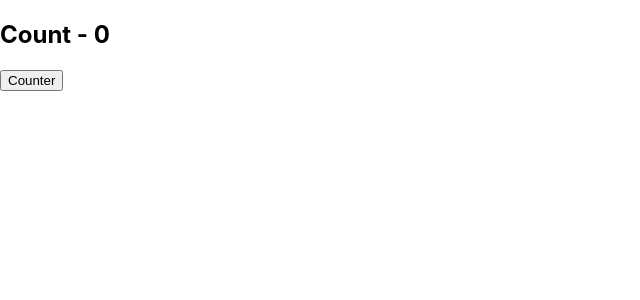
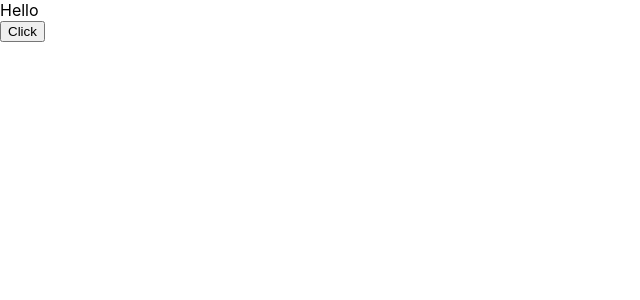
Before and after one commit to titli-soumili/react-practice, a React (Create React App) app: page / in a window 1280 px wide. Shown: the top 300 px of the page, without its empty margins (0-640 px from the left). Built offline with nearby package versions, Linux system fonts and the light colour scheme.

Commit message:
Modified EventBinding.js

```diff
--- a/src/App.js
+++ b/src/App.js
@@ -14,11 +14,11 @@ class App extends Component {
     return (
       <div className="App">
         {/* <ParentComponent/> */}
-        {/* <EventBind/> */}
+        <EventBind/>
         {/* <ClassClick/> */}
         {/* <FunctionClick/> */}
         {/* <Greet name="Danial" heroName="Harry"/> */}
-        <Counter/>
+        {/* <Counter/> */}
       </div>
     );
   }
--- a/src/components/bindingEventHandlers/EventBind.js
+++ b/src/components/bindingEventHandlers/EventBind.js
@@ -4,7 +4,7 @@ Things to remember:
     1. Why we bind event handlers in react app is purely because of the way "this" keyword works in Javascript and
         not because of how react works.
     2. There are 4 ways to bind event in react:
-        a) bindind in render                 - Try to avoid usig this approach due to having performance implication.
+        a) binding in render                 - Try to avoid usig this approach due to having performance implication.
         b) arrow function in render          - To some extent similar to the first approach and probably the easiest
                                                 way to pass the parameters. If your code doesn't involve re-rendring
                                                 nested children components, this approach is still an available option.
@@ -28,25 +28,26 @@ class EventBind extends Component {
     }
 
     //== For event binding method 1 - 3, below function will be used ==//
-    // clickHandler() {
+    clickHandler() {
+        this.setState({
+            message: "Good Bye!"
+        })
+    }
+
+    //== This is method 4: class property as arrow functions ==//
+    // clickHandler = () => {
     //     this.setState({
     //         message: "Good Bye!"
     //     })
     // }
 
-    //== This is method 4: class property as arrow functions ==//
-    clickHandler = () => {
-        this.setState({
-            message: "Good Bye!"
-        })
-    }
-
     render() {
         return (
             <div>
                 <div>{this.state.message}</div>
-                {/* This is method 1: bindind in render */}
-                {/* <button onClick={this.clickHandler.bind(this)}>Click</button> */}
+
+                {/* This is method 1: binding in render */}
+                <button onClick={this.clickHandler.bind(this)}>Click</button>
 
                 {/* This is method 2: arrow function in render */}
                 {/* <button onClick={() => this.clickHandler()}>Click</button> */}
@@ -55,7 +56,7 @@ class EventBind extends Component {
                 {/* <button onClick={this.clickHandler}>Click</button> */}
 
                 {/* This is method 4: class property as arrow functions */}
-                <button onClick={this.clickHandler}>Click</button>
+                {/* <button onClick={this.clickHandler}>Click</button> */}
             </div>
         )
     }
```
